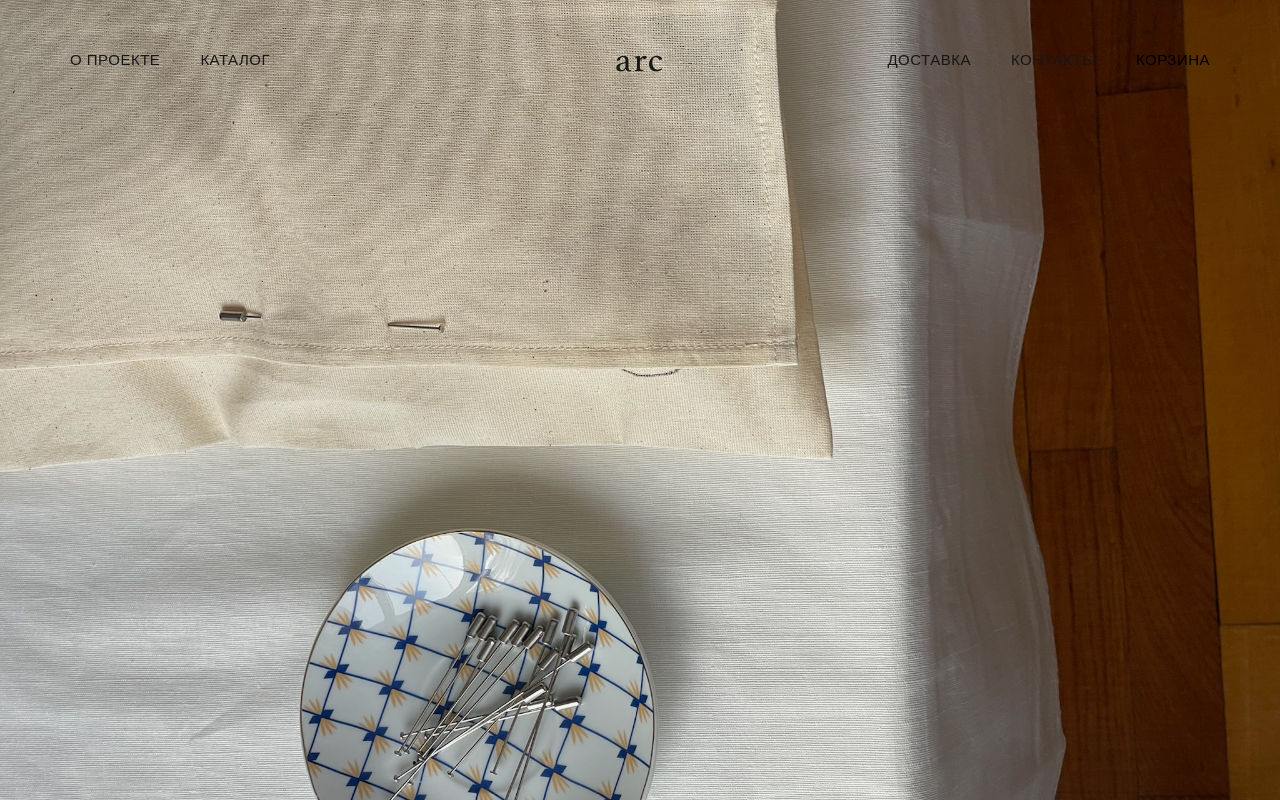
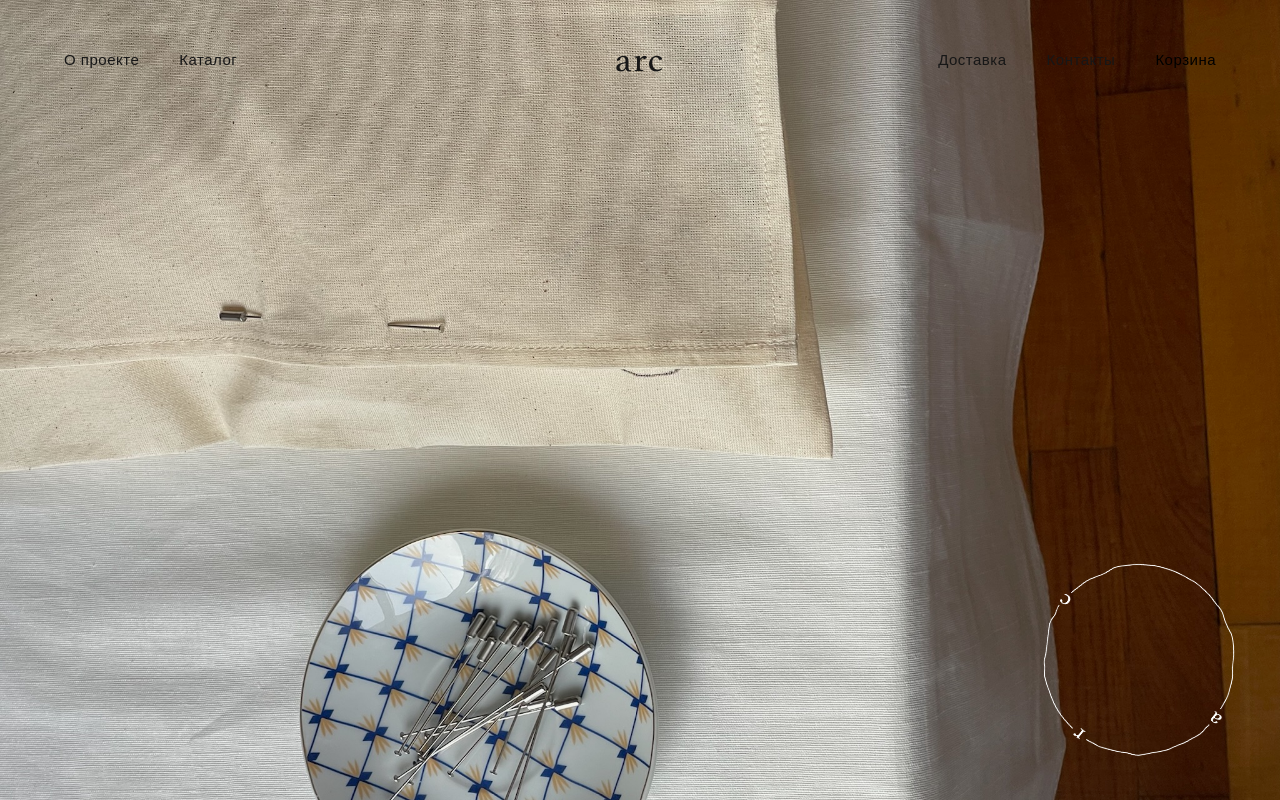
Before and after one commit to iamspurple/arc, a Next.js app: page / in a window 1280 px wide. Built offline with nearby package versions, Linux system fonts and the light colour scheme; a web font is replaced by a local one.

Commit message:
Добавить анимированный кружок на главной странице

```diff
--- a/src/app/about/about.scss
+++ b/src/app/about/about.scss
@@ -1,4 +1,4 @@
-// about.scss
+
 .about-page {
     min-height: calc(100vh - 500px);
     padding: 0 20px;
--- a/src/app/about/page.tsx
+++ b/src/app/about/page.tsx
@@ -18,6 +18,7 @@
 					сказать. а тихой, но значимой частью вашей личной арки.
 				</p>
 			</div>
+
 		</div>
 	)
 }
--- a/src/app/globals.scss
+++ b/src/app/globals.scss
@@ -5,6 +5,7 @@
 
 html,
 body {
+
   max-width: 100vw;
   height: 100vh;
   overflow-x: hidden;
@@ -12,10 +13,13 @@ body {
 
 }
 
+a, button {
+  text-transform: none !important;
+}
+
 .container {
-  max-width: 1200px;
   margin: 0 auto;
-
+  padding: 0 5%;
   box-sizing: border-box;
 }
 * {
@@ -50,3 +54,30 @@ a {
     padding: 0 70px;
   }
 }
+
+.circle-wrapper {
+  position: fixed;
+  right: 40px;
+  bottom: 40px;
+  width: 200px;
+  height: 200px;
+  pointer-events: none;
+  z-index: 9999; /* ADD THIS */
+}
+
+.circle-wrapper img {
+  width: 100%;
+  height: 100%;
+  animation: spin 9s linear infinite;
+}
+
+@keyframes spin {
+  from { transform: rotate(0deg); }
+  to   { transform: rotate(360deg); }
+}
+
+
+@keyframes spin {
+  from { transform: rotate(0deg); }
+  to   { transform: rotate(360deg); }
+}
--- a/src/app/page.tsx
+++ b/src/app/page.tsx
@@ -2,7 +2,9 @@
     return (
       <>
       <div className="background"></div>
-
-      </>
-    )
-  }
+      <div className="circle-wrapper">
+        <img src="/circle-arc.png" alt="circle-arc" />
+			</div>
+		</>
+	);
+}
--- a/src/components/Header/Header.scss
+++ b/src/components/Header/Header.scss
@@ -3,7 +3,7 @@
     top: 0;
     left: 0;
     width: 100%;
-    padding: 40px 70px;
+    padding: 40px 5%;
     color: var(--foreground);
     background: transparent;
     z-index: 1000;
@@ -12,8 +12,8 @@
       display: flex;
       justify-content: space-between;
       align-items: center;
-      max-width: 1200px;
       margin: 0 auto;
+      width: 100%;
     }
 
     &__left,
```
Also changed, not shown: public/arclogocirclewhite 1.svg (added), public/circle-arc.png (added). Lines whose indentation alone changed are shown as unchanged.
